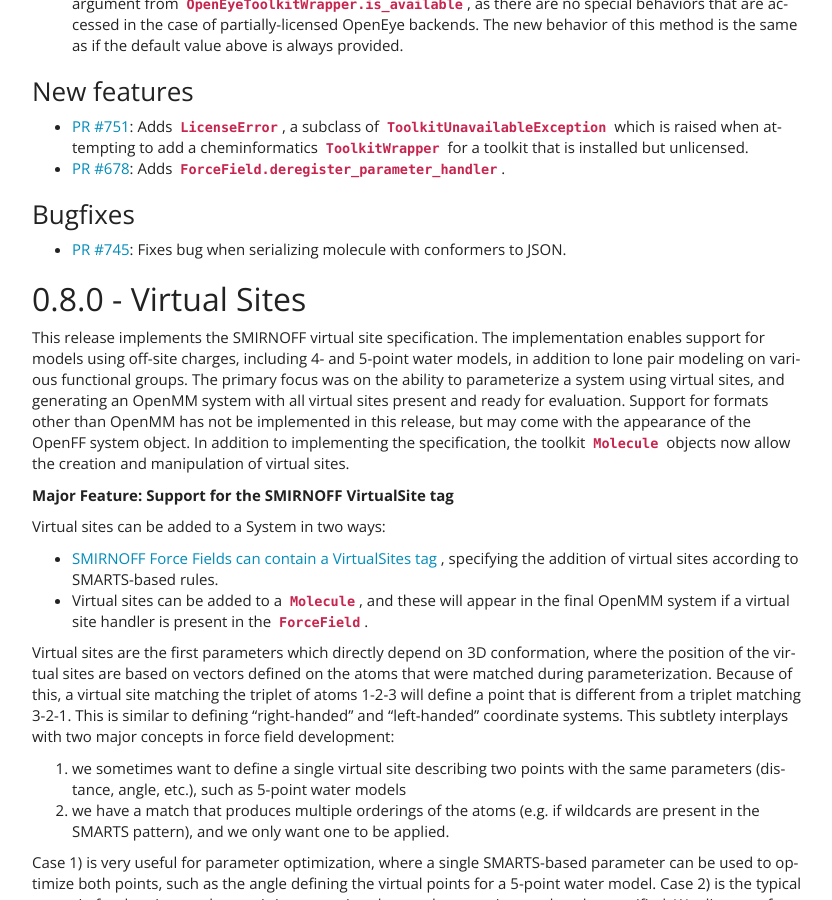
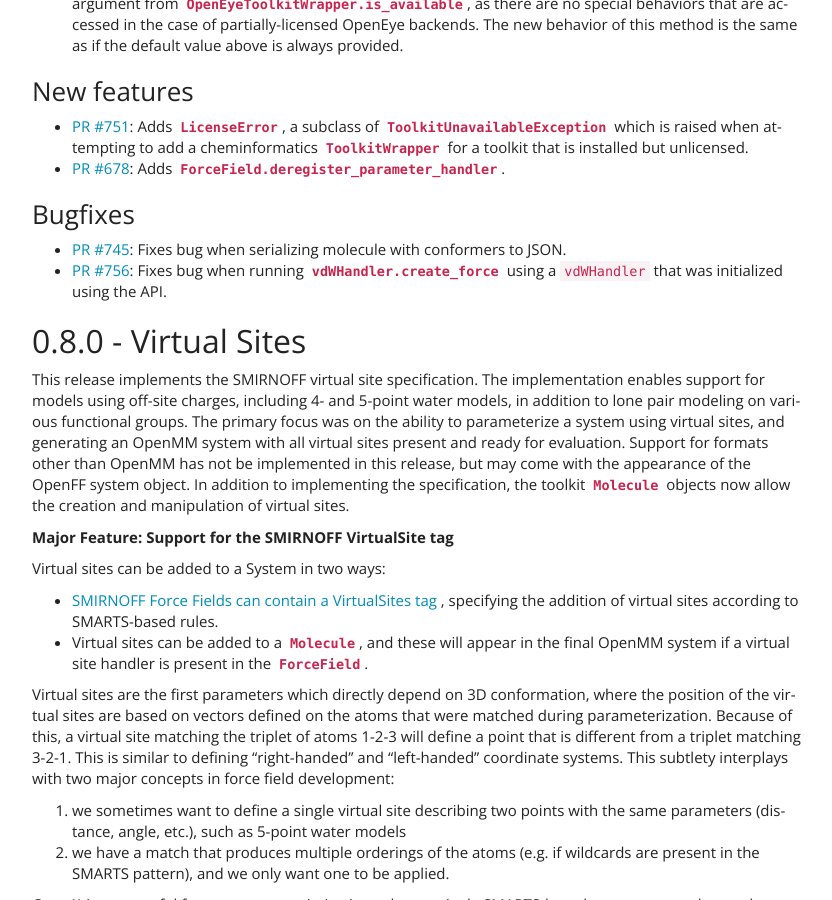
Before and after one commit to openforcefield/openff-toolkit, a Sphinx documentation site: the page built from docs/releasehistory.rst, in a window 1280 px wide and 900 px high, scrolled down 422 px. Shown: the whole window, without its empty margins (38-870 px from the left). Built offline with Sphinx 7.4.7, drawn with Linux system fonts in a browser that asks for light colours.

Commit message:
update releasenotes and black

```diff
--- a/docs/releasehistory.rst
+++ b/docs/releasehistory.rst
@@ -35,6 +35,9 @@ Bugfixes
 """"""""
 - `PR #745 <https://github.com/openforcefield/openforcefield/pull/745>`_: Fixes bug when
   serializing molecule with conformers to JSON.
+- `PR #756 <https://github.com/openforcefield/openforcefield/pull/756>`_: Fixes bug when running
+  :py:meth:`vdWHandler.create_force <openforcefield.typing.engines.smirnoff.parameters.vdWHandler.create_force>`
+  using a ``vdWHandler`` that was initialized using the API.
 
 
 
```
Also changed, not shown: 1 other file.
